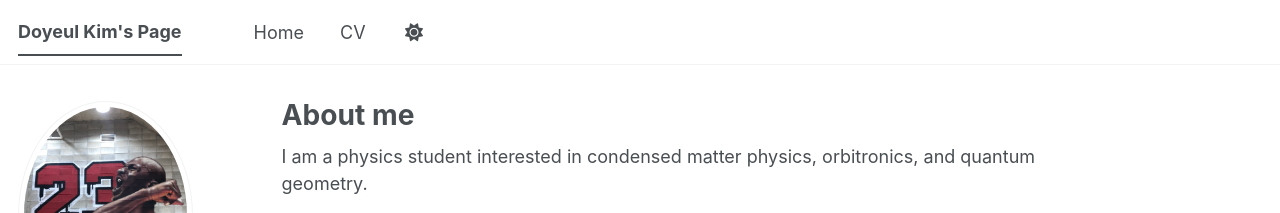
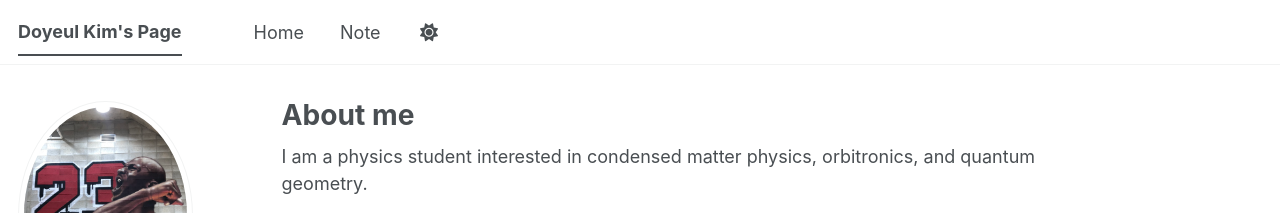
Before and after one commit to doyeul/doyeul.github.io, a Jekyll site: the page built from _pages/about.md, in a window 1280 px wide. Shown: the top 213 px of the page. Built offline with Jekyll 4.4.1, drawn with Linux system fonts in a browser that asks for light colours; some web fonts are replaced; a script bundle is joined from its source files by our own code; library files that are not in the unit come from our copies.

Commit message:
Update navigation.yml

```diff
--- a/_data/navigation.yml
+++ b/_data/navigation.yml
@@ -11,8 +11,8 @@ main:
   - title: "Home"
     url: /Home/
 
-  - title: "CV"
-    url: /cv/
+  - title: "Note"
+    url: /note/
 
   # - title: "CV"
   #   url: /cv-json/
```
